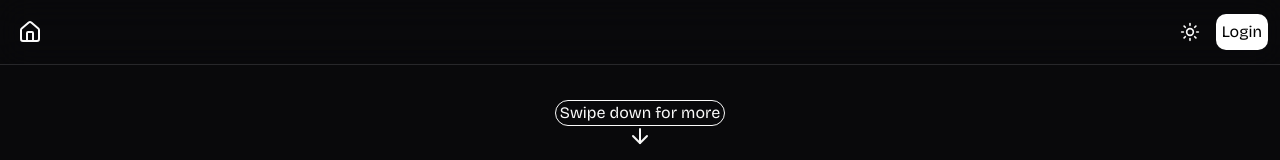
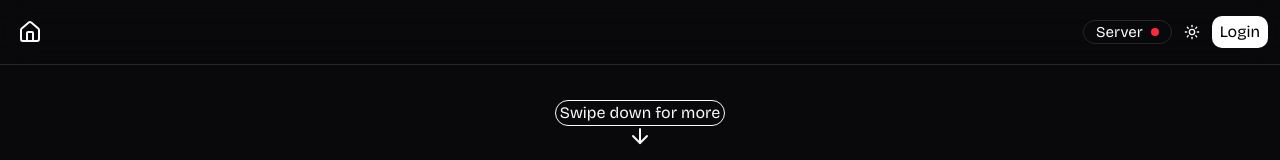
Before and after one commit to jotx19/rental-app, a React (Vite) app in the folder frontend/: page / in a window 1280 px wide. Shown: the top 160 px of the page. Built offline with nearby package versions, Linux system fonts and the light colour scheme; no server answers.

Commit message:
ci/cd ui v7

```diff
--- a/frontend/src/App.tsx
+++ b/frontend/src/App.tsx
@@ -24,13 +24,13 @@ const AppContent: FC = () => {
     checkAuth();
   }, [checkAuth]);
 
-  if (isCheckingAuth && !authUser) {
-    return (
-      <div className="flex h-screen justify-center items-center">
-        <Loader className="size-10 text-white animate-spin" />
-      </div>
-    );
-  }
+  // if (isCheckingAuth && !authUser) {
+  //   return (
+  //     <div className="flex h-screen justify-center items-center">
+  //       <Loader className="size-10 text-white animate-spin" />
+  //     </div>
+  //   );
+  // }
 
   const hideNavbarRoutes = ["/login", "/signup"];
   const showNavbar = !hideNavbarRoutes.includes(location.pathname);
--- a/frontend/src/components/Navbar.tsx
+++ b/frontend/src/components/Navbar.tsx
@@ -25,32 +25,57 @@ const Navbar = () => {
           </div>
         </Link>
 
-        <div className="flex items-center gap-2">
+        <div className="flex items-center gap-1">
+
+          <div className="flex items-center gap-2 border rounded-full px-3">
+            <span className="text-[15px] font-bold text-primary ">Server</span>
+
+            <span className="relative flex h-2 w-2">
+              <span
+                className={`animate-ping absolute inline-flex h-full w-full rounded-full ${
+                  authUser ? "bg-green-500" : "bg-red-500"
+                } opacity-75`}
+              ></span>
+              <span
+                className={`relative inline-flex rounded-full h-2 w-2 ${
+                  authUser ? "bg-green-500" : "bg-red-500"
+                }`}
+              ></span>
+            </span>
+          </div>
+
           <button
             onClick={() => setTheme(theme === "dark" ? "light" : "dark")}
             className="p-2 rounded-lg hover:bg-gray-200 text-primary hover:text-black"
           >
-            {theme === "dark" ? <Sun className="size-5" /> : <Moon className="size-5" />}
+            {theme === "dark" ? (
+              <Sun className="size-4" />
+            ) : (
+              <Moon className="size-4" />
+            )}
           </button>
 
           {authUser ? (
             <>
-              <Link to="/profile" className="btn btn-sm p-2 text-primary rounded-lg hover:bg-gray-200 hover:text-black flex items-center">
-                <User className="size-5 " />
+              <Link
+                to="/profile"
+                className="btn btn-sm p-2 text-primary rounded-lg hover:bg-gray-200 hover:text-black flex items-center"
+              >
+                <User className="size-4 " />
               </Link>
 
               <button
-                className="flex items-center p-1.5 rounded-xl bg-[#D2F488] text-black hover:bg-[#ff91e7] hover:scale-105 border-transparent"
+                className="flex items-center p-1 px-2 rounded-xl bg-[#D2F488] text-black hover:bg-[#ff91e7] hover:scale-105 border-transparent"
                 onClick={logout}
               >
-                <span className="md:text-xl text-md p-1">Logout</span>
+                <span className="">Logout</span>
                 <ArrowRight className="size-5 -rotate-45" />
               </button>
             </>
           ) : (
             <Link
               to="/login"
-              className="flex items-center p-1.5 border-white rounded-lg bg-white text-black hover:bg-[#ff91e7] hover:scale-105 hover:border-white"
+              className="flex items-center p-1 px-2 border-white rounded-lg bg-white text-black hover:bg-[#ff91e7] hover:scale-105 hover:border-white"
             >
               <span>Login</span>
             </Link>
```
